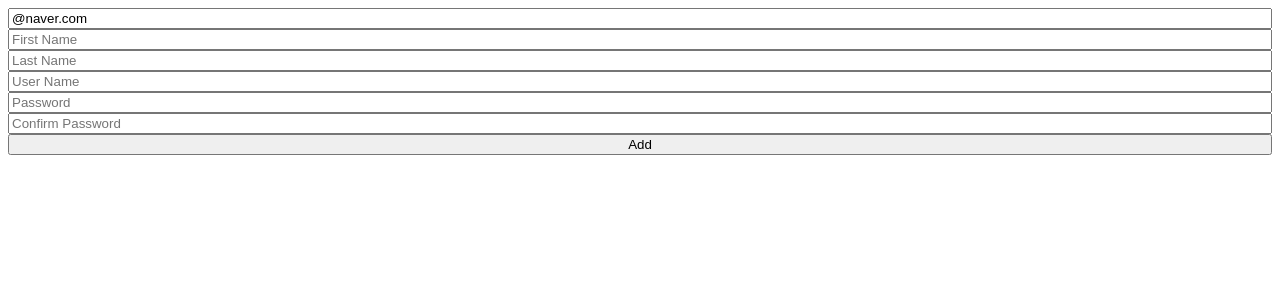
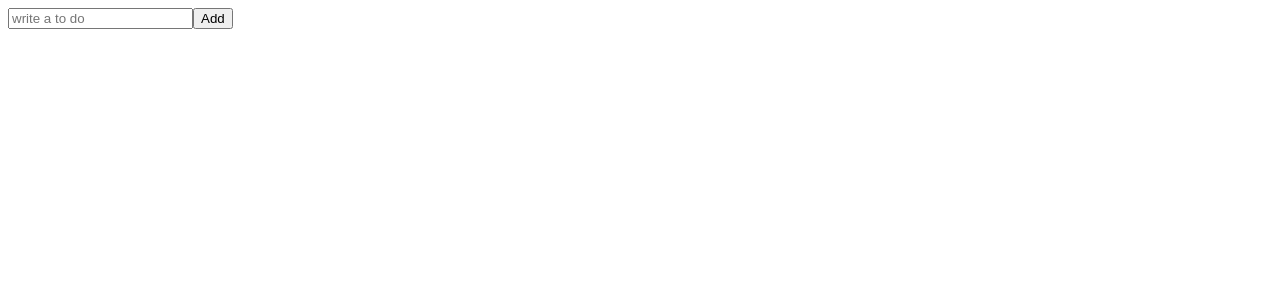
Before and after one commit to kamja44/todolistWihReact, a React (Create React App) app: page / in a window 1280 px wide. Shown: the top 300 px of the page. Built offline with nearby package versions, Linux system fonts and the light colour scheme.

Commit message:
useForm Recap

```diff
--- a/src/ToDoList.tsx
+++ b/src/ToDoList.tsx
@@ -2,101 +2,27 @@
 import { useForm } from "react-hook-form";
 
 interface IForm {
-  email: string;
-  firstName: string;
-  lastName: string;
-  username: string;
-  password: string;
-  ConfirmPassword: string;
-  extraError?: string;
+  toDo: string;
 }
+
 function ToDoList() {
-  const {
-    register,
-    watch,
-    handleSubmit,
-    formState: { errors },
-    setError,
-  } = useForm<IForm>({
-    defaultValues: {
-      email: `@naver.com`,
-    },
-  });
-  const onValid = (data: IForm) => {
-    if (data.password !== data.ConfirmPassword) {
-      setError(
-        "ConfirmPassword",
-        { message: "Password are not the same" },
-        { shouldFocus: true }
-      );
-    }
-    setError("extraError", { message: "Server offline" });
+  const { register, handleSubmit, setValue } = useForm<IForm>(); // 모든 기능은 useForm()을 호출한 객체에서 나온다
+  const onSubmit = (data: IForm) => {
+    // onSubmit 함수는 사용자가 직접 호출한다.
+    console.log("add to do", data.toDo);
+    setValue("toDo", "");
   };
-
   return (
     <div>
-      <form
-        style={{ display: "flex", flexDirection: "column" }}
-        onSubmit={handleSubmit(onValid)}
-      >
+      <form onSubmit={handleSubmit(onSubmit)}>
         <input
-          {...register("email", {
-            required: "Email is required",
-            pattern: {
-              value: /^[A-Za-z0-9._%+-]+@naver.com$/,
-              message: "Only naver.com emails allowed",
-            },
+          {...register("toDo", {
+            required: "Please write a To Do",
           })}
-          placeholder="Email"
+          placeholder="write a to do"
         />
-        <span>{errors?.email?.message}</span>
-        <input
-          {...register("firstName", {
-            required: "write here",
-            validate: {
-              noKamja: (value) =>
-                !value.includes("kamja") ? true : " no kamja allowed",
-              noKokuma: (value) =>
-                !value.includes("kokuma") ? true : " no kokuma allowed",
-            },
-          })}
-          placeholder="First Name"
-        />
-        <span>{errors?.firstName?.message}</span>
-        <input
-          {...register("lastName", { required: "write here" })}
-          placeholder="Last Name"
-        />
-        <span>{errors?.lastName?.message}</span>
-        <input
-          {...register("username", {
-            required: "write here",
-            minLength: 5,
-          })}
-          placeholder="User Name"
-        />
-        <span>{errors?.username?.message}</span>
-        <input
-          {...register("password", {
-            required: "write here",
-            minLength: 5,
-          })}
-          placeholder="Password"
-        />
-        <span>{errors?.password?.message}</span>
-        <input
-          {...register("ConfirmPassword", {
-            required: "write here",
-            minLength: {
-              value: 5,
-              message: "Your password is too short!!",
-            },
-          })}
-          placeholder="Confirm Password"
-        />
-        <span>{errors?.ConfirmPassword?.message}</span>
+        {/* register에서 등록한 input의 이름은 toDo가 그대로 onSubmit 함수의 data에 들어간다. */}
         <button>Add</button>
-        <span>{errors?.extraError?.message}</span>
       </form>
     </div>
   );
```
Also changed, not shown: 1 other file (tests, documents, lock files or other folders).
